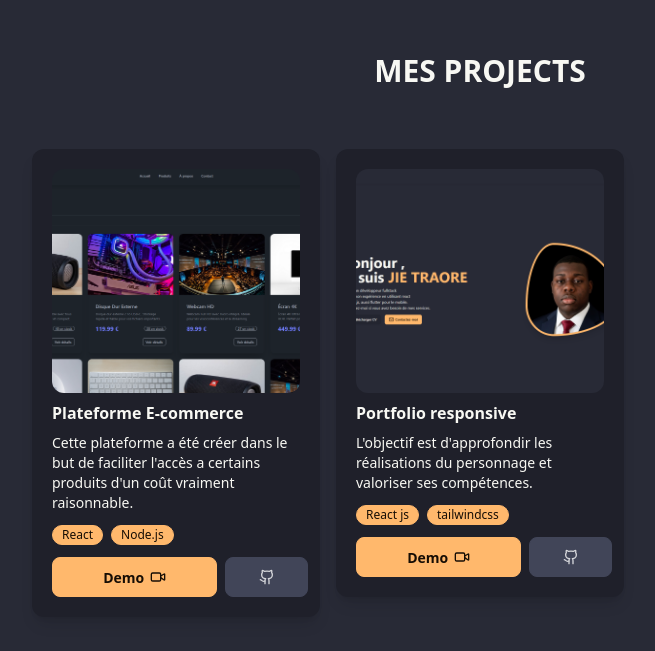
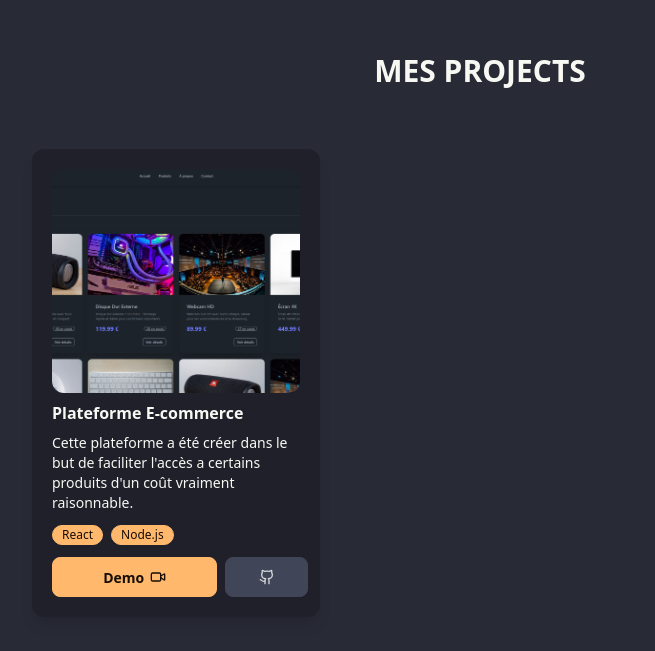
Before and after one commit to koukson/Portfolio, a React (Vite) app: page / in a window 1280 px wide. Shown: the part 2831-3482 px from the top of the page, without its empty margins (160-815 px from the left). Built offline with nearby package versions, Linux system fonts and the light colour scheme.

Commit message:
mise à jour

```diff
--- a/src/components/Projects.tsx
+++ b/src/components/Projects.tsx
@@ -1,7 +1,6 @@
 import Title from "./Title"
 
 import img1 from'../assets/projects/1.png'
-import img2 from'../assets/projects/2.png'
 
 import { Github, Video } from "lucide-react";
 
@@ -18,14 +17,7 @@ const projects =[
         repoLink:'#',
         image: img1,
     },
-     {
-        id:2,
-        title:'Portfolio responsive',
-        description:"L'objectif est d'approfondir les réalisations du personnage et valoriser ses compétences.",
-        technologies:['React js','tailwindcss'],
 
-        image: img2,
-    },
 
 ];
 
```
Also changed, not shown: src/assets/projects/2.png (deleted).
